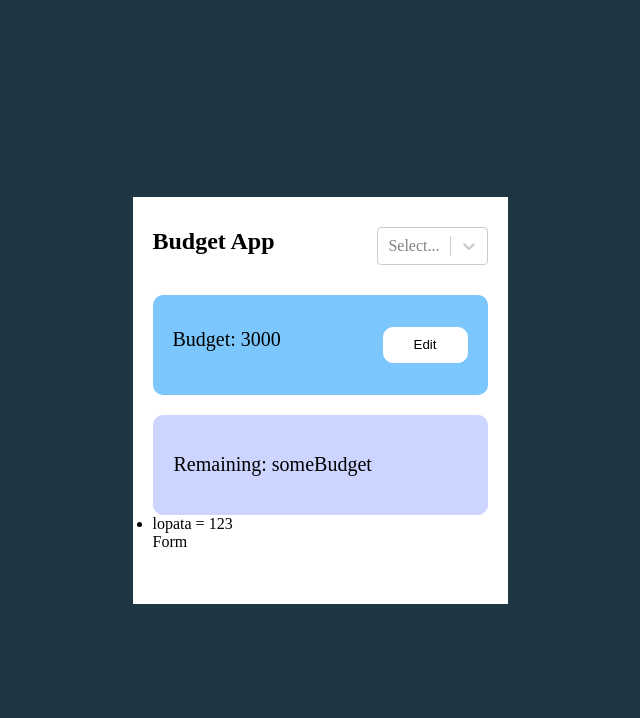
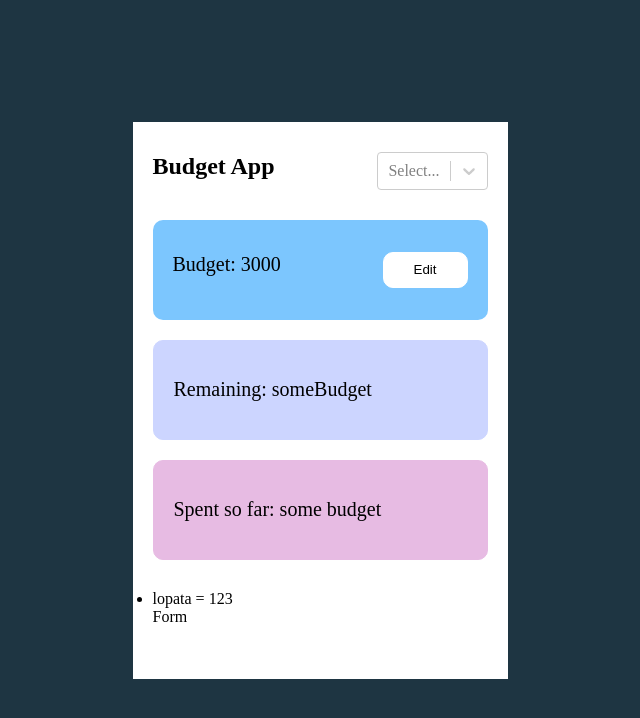
Before and after one commit to KonstantinEw/react-budget-app, a React (Create React App) app: page / in a window 1280 px wide. Shown: the top 718 px of the page, without its empty margins (320-960 px from the left). Built offline with nearby package versions, Linux system fonts and the light colour scheme.

Commit message:
add(PROJ-4): added BudgetSpent

```diff
--- a/src/components/Budget/Budget.tsx
+++ b/src/components/Budget/Budget.tsx
@@ -3,6 +3,7 @@ import { CustomSelect } from "../Select/CustomSelect";
 import { Title } from "../Title/Title";
 import { TitleWrapper } from "./styles";
 import { BudgetRemaining } from "../BudgetRemaining/BudgetRemaining";
+import { BudgetSpent } from "../BudgetSpent/BudgetSpent";
 
 export const Budget = () => {
   return (
@@ -13,6 +14,7 @@ export const Budget = () => {
       </TitleWrapper>
       <TotalBudget />
       <BudgetRemaining />
+      <BudgetSpent />
     </div>
   );
 };
--- a/src/components/BudgetRemaining/style.ts
+++ b/src/components/BudgetRemaining/style.ts
@@ -7,6 +7,7 @@ export const StyledBudgetRemaining = styled.div`
   border: 1px solid #ccd5ff;
   border-radius: 10px;
   padding: 36px 20px 40px 20px;
+  margin-bottom: 20px;
   font-style: normal;
   font-weight: 500;
   font-size: 20px;
--- /dev/null
+++ b/src/components/BudgetSpent/BudgetSpent.tsx
@@ -0,0 +1,10 @@
+import React from "react";
+import { StyledBudgetSpent } from "./style";
+
+export const BudgetSpent = () => {
+  return (
+    <StyledBudgetSpent>
+      <p>Spent so far: some budget</p>
+    </StyledBudgetSpent>
+  );
+};
--- /dev/null
+++ b/src/components/BudgetSpent/style.ts
@@ -0,0 +1,15 @@
+import styled from "styled-components";
+
+export const StyledBudgetSpent = styled.div`
+  width: 335px;
+  height: 100px;
+  background: #e7bbe3;
+  border: 1px solid #e7bbe3;
+  border-radius: 10px;
+  padding: 36px 20px 40px 20px;
+  margin-bottom: 30px;
+  font-style: normal;
+  font-weight: 500;
+  font-size: 20px;
+  line-height: 24px;
+`;
--- /dev/null
+++ b/src/context/BudgetContext/BudgetContext.tsx
@@ -0,0 +1,5 @@
+import React from "react";
+
+export default function BudgetContext() {
+  return <div>BudgetContext</div>;
+}
```
